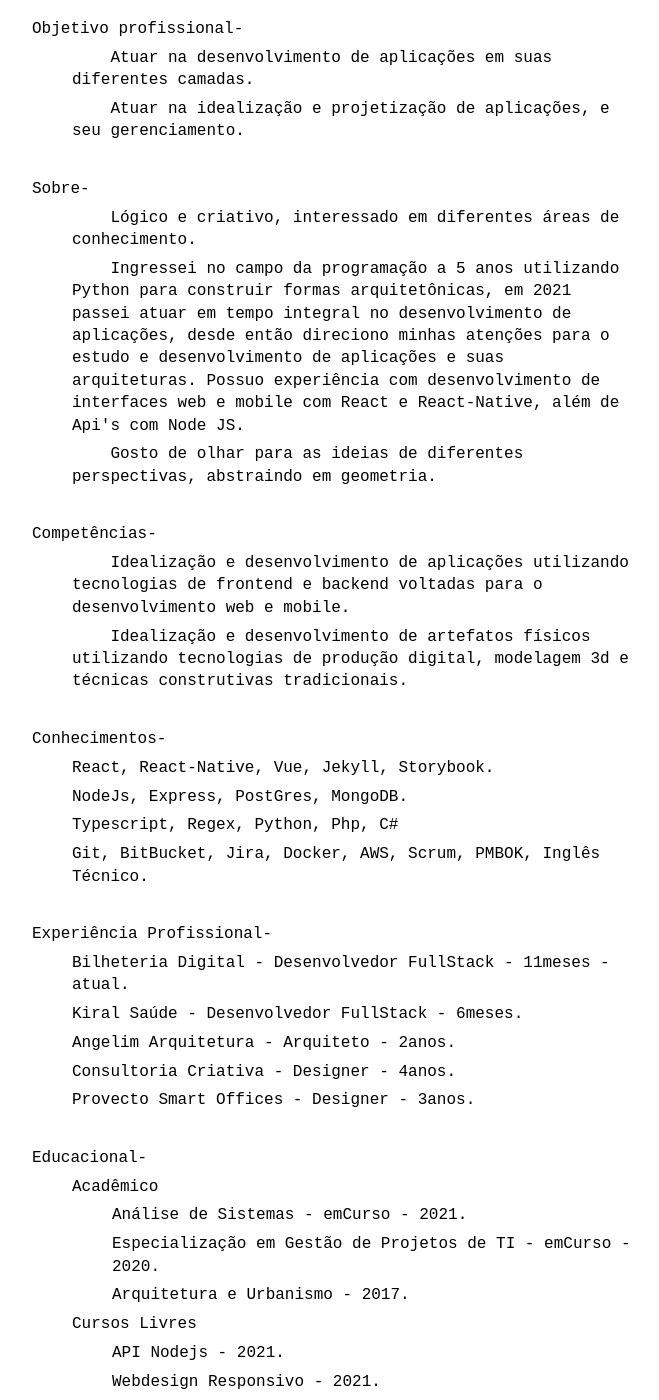
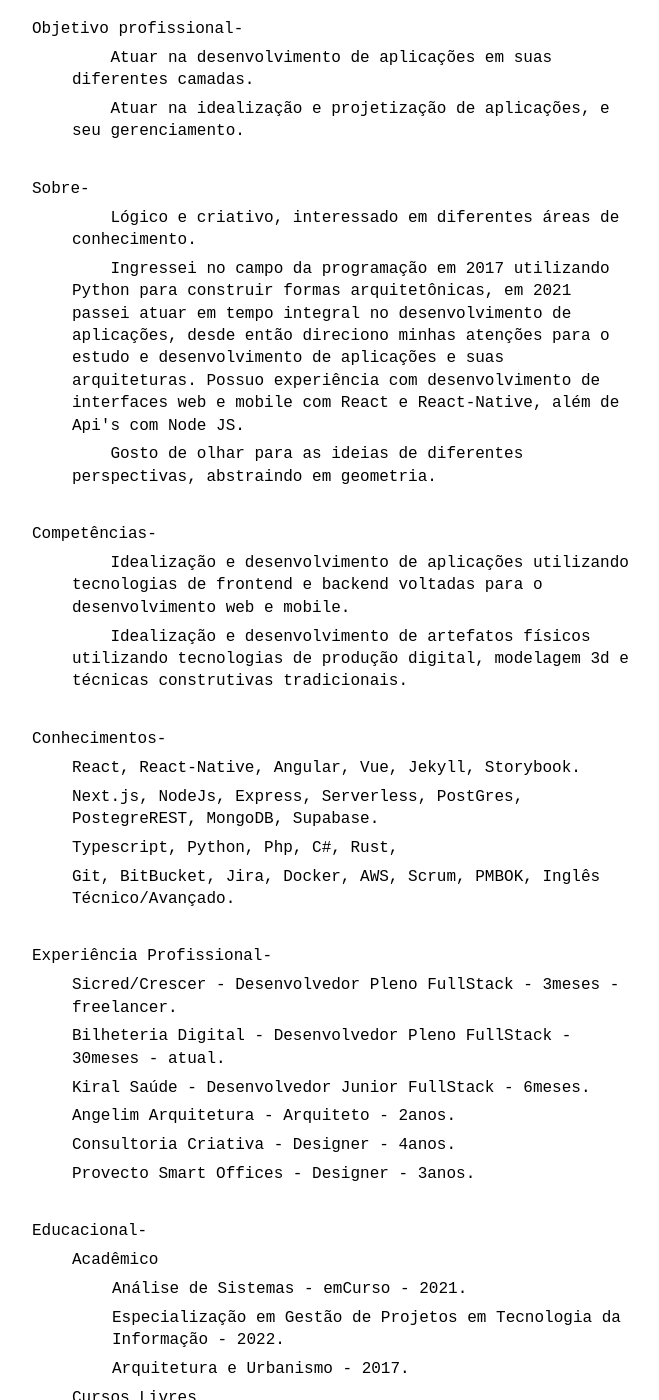
Before and after one commit to izichtl/quemsoueu, a Jekyll site: the page built from index.md, in a window 1280 px wide and 1400 px high, scrolled down 316 px. Shown: the whole window, without its empty margins (328-987 px from the left). Built offline with Jekyll 4.4.1, drawn with Linux system fonts in a browser that asks for light colours.

Commit message:
fast-update

```diff
--- a/_data/base.yml
+++ b/_data/base.yml
@@ -22,7 +22,7 @@
   - title: Sobre-
     entries:
       - title:     Lógico e criativo, interessado em diferentes áreas de conhecimento.
-      - title:     Ingressei no campo da programação a 5 anos utilizando Python para construir formas arquitetônicas, em 2021 passei atuar em tempo integral no desenvolvimento de aplicações, desde então direciono minhas atenções para o estudo e desenvolvimento de aplicações e suas arquiteturas. Possuo experiência com desenvolvimento de interfaces web e mobile com React e React-Native, além de Api's com Node JS.
+      - title:     Ingressei no campo da programação em 2017 utilizando Python para construir formas arquitetônicas, em 2021 passei atuar em tempo integral no desenvolvimento de aplicações, desde então direciono minhas atenções para o estudo e desenvolvimento de aplicações e suas arquiteturas. Possuo experiência com desenvolvimento de interfaces web e mobile com React e React-Native, além de Api's com Node JS.
       - title:     Gosto de olhar para as ideias de diferentes perspectivas, abstraindo em geometria.
   - title:
   - title: Competências-
@@ -32,15 +32,16 @@
   - title:
   - title: Conhecimentos-
     entries:
-      - title: "React, React-Native, Vue, Jekyll, Storybook."
-      - title: "NodeJs, Express, PostGres, MongoDB."
-      - title: "Typescript, Regex, Python, Php, C#"
-      - title: "Git, BitBucket, Jira, Docker, AWS, Scrum, PMBOK, Inglês Técnico."
+      - title: "React, React-Native, Angular, Vue, Jekyll, Storybook."
+      - title: "Next.js, NodeJs, Express, Serverless, PostGres, PostegreREST, MongoDB, Supabase."
+      - title: "Typescript, Python, Php, C#, Rust,"
+      - title: "Git, BitBucket, Jira, Docker, AWS, Scrum, PMBOK, Inglês Técnico/Avançado."
   - title:
   - title: Experiência Profissional-
     entries:
-      - title: Bilheteria Digital - Desenvolvedor FullStack - 11meses - atual.
-      - title: Kiral Saúde - Desenvolvedor FullStack - 6meses.
+      - title: Sicred/Crescer - Desenvolvedor Pleno FullStack - 3meses - freelancer.
+      - title: Bilheteria Digital - Desenvolvedor Pleno FullStack - 30meses - atual.
+      - title: Kiral Saúde - Desenvolvedor Junior FullStack - 6meses.
       - title: Angelim Arquitetura - Arquiteto - 2anos.
       - title: Consultoria Criativa - Designer - 4anos.
       - title: Provecto Smart Offices - Designer - 3anos.
@@ -50,7 +51,7 @@
       - title: Acadêmico
         entries:
           - title: Análise de Sistemas - emCurso - 2021.
-          - title: Especialização em Gestão de Projetos de TI - emCurso - 2020.
+          - title: Especialização em Gestão de Projetos em Tecnologia da Informação - 2022.
           - title: Arquitetura e Urbanismo - 2017.
       - title: Cursos Livres
         entries:
```
